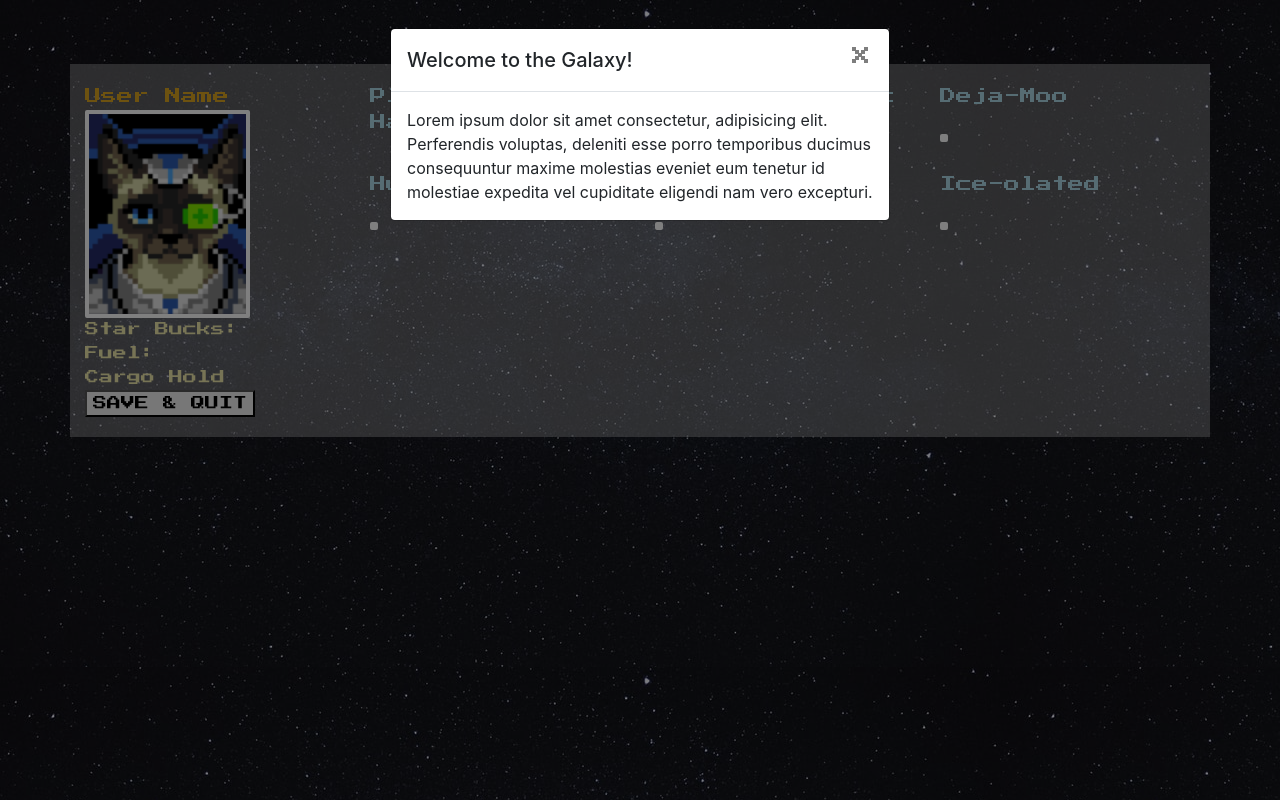
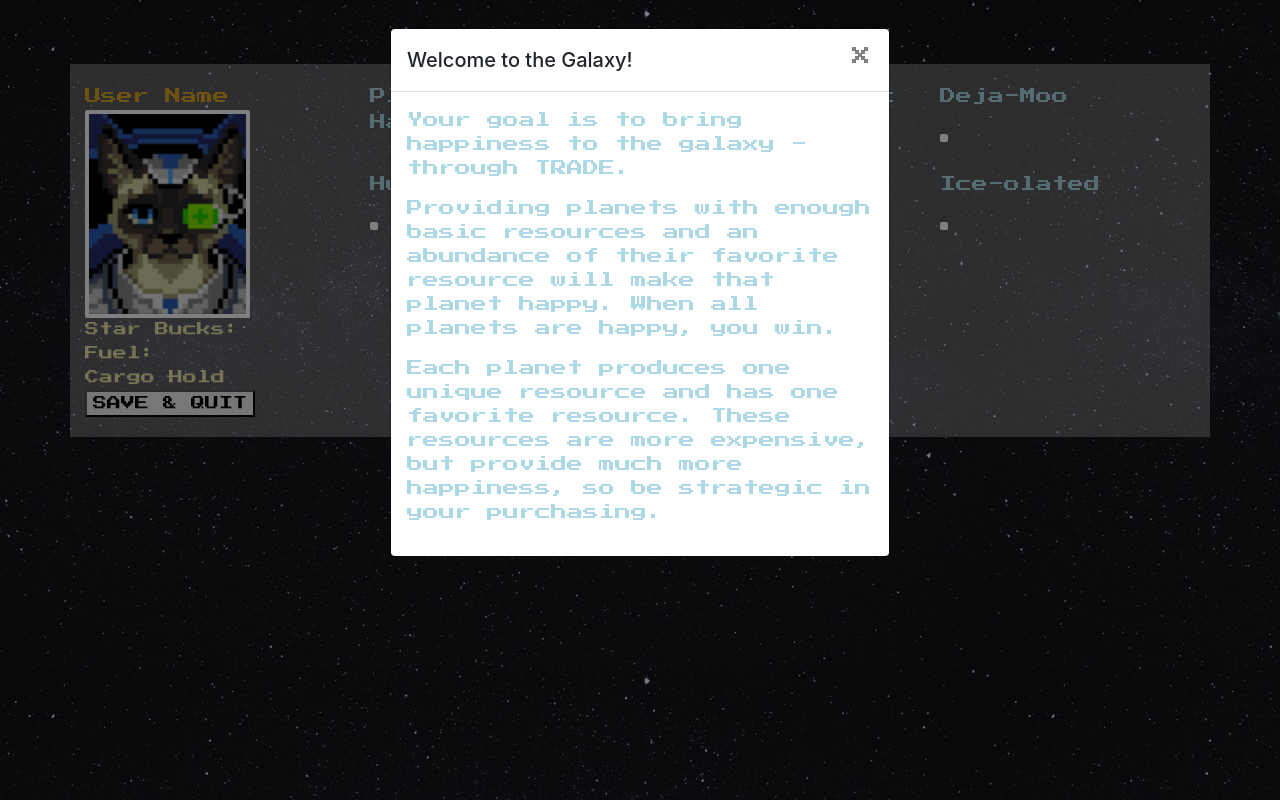
Before and after one commit to SwathiPottigari/Space-Trade, a website: page views/index.html in a window 1280 px wide. Drawn offline with nearby package versions, Linux system fonts and the light colour scheme; no server answers.

Commit message:
Added instructions

```diff
--- a/views/index.html
+++ b/views/index.html
@@ -149,7 +149,9 @@
               </button>
             </div>
             <div class="modal-body">
-              Lorem ipsum dolor sit amet consectetur, adipisicing elit. Perferendis voluptas, deleniti esse porro temporibus ducimus consequuntur maxime molestias eveniet eum tenetur id molestiae expedita vel cupiditate eligendi nam vero excepturi.
+              <p>Your goal is to bring happiness to the galaxy - through TRADE.</p>
+                <p>Providing planets with enough basic resources and an abundance of their favorite resource will make that planet happy. When all planets are happy, you win.</p>
+                <p>Each planet produces one unique resource and has one favorite resource. These resources are more expensive, but provide much more happiness, so be strategic in your purchasing.</p>
             </div>
           </div>
         </div>
```
